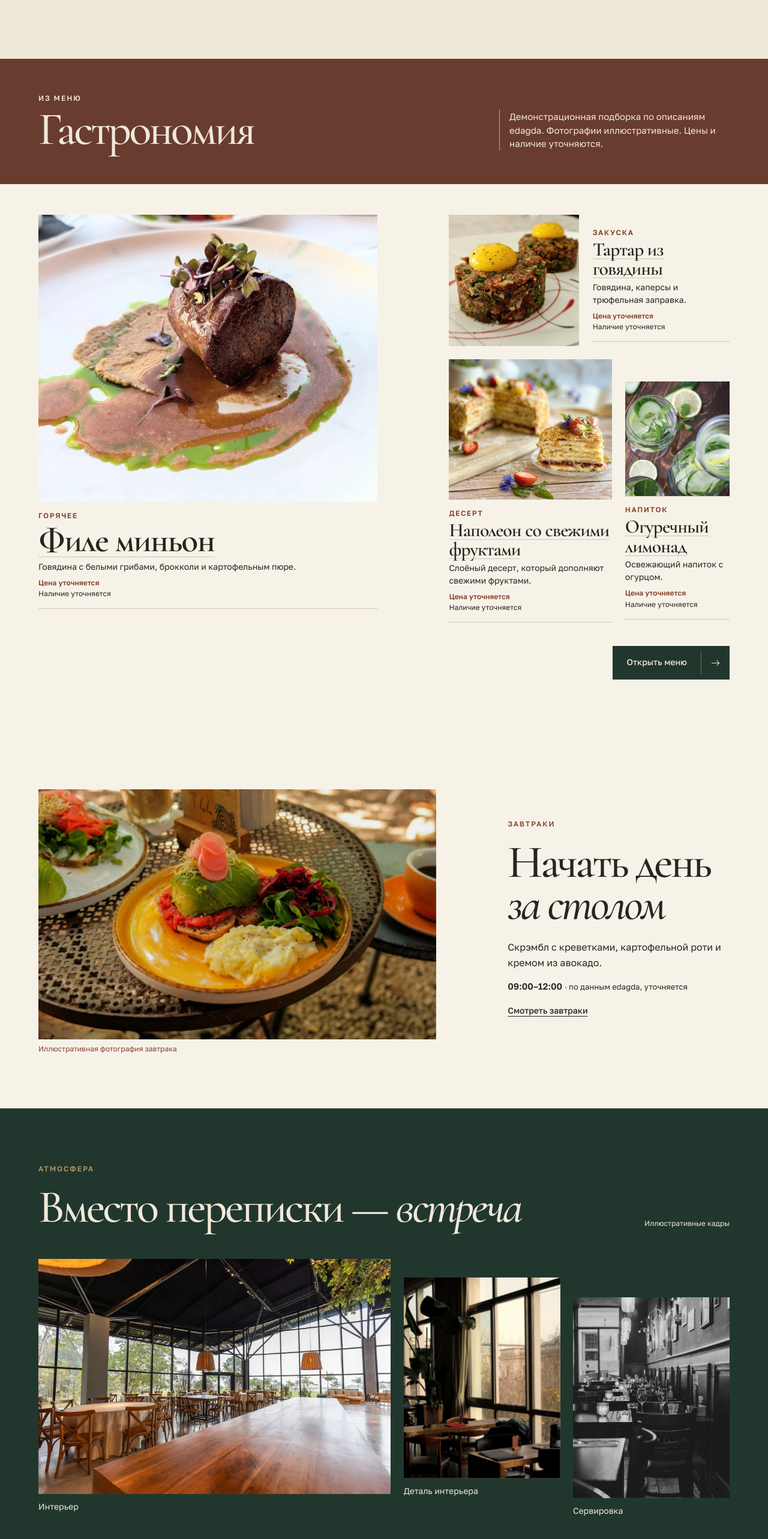
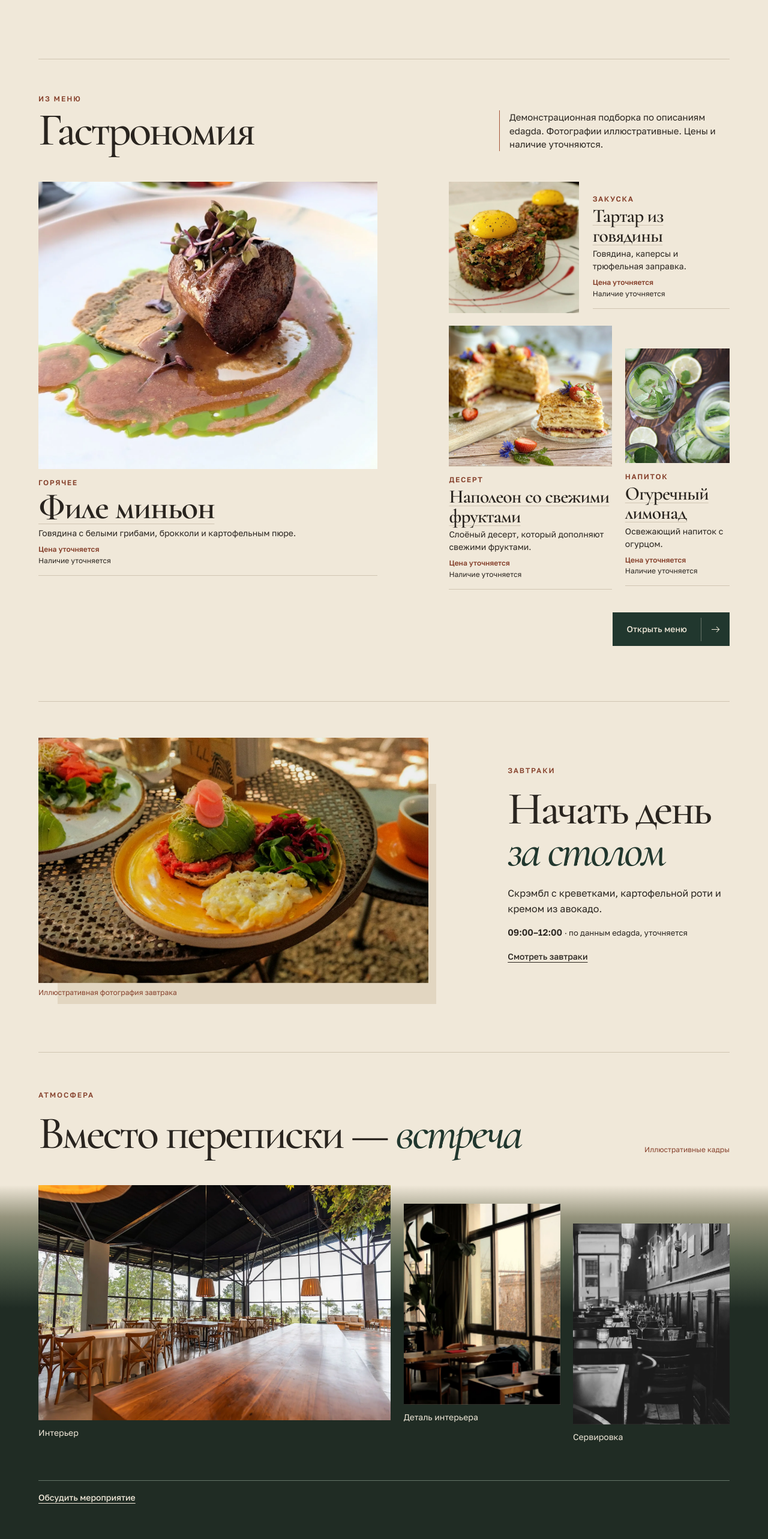
Before and after one commit to genafedorov791-hash/vmesto-keksa, a Next.js app: page /preview/editorial in a window 1280 px wide. Shown: the part 1454-4020 px from the top of the page at 60% size. Built offline with nearby package versions, Linux system fonts and the light colour scheme.

Commit message:
Connect homepage sections through photography and color

```diff
--- a/app/cover.css
+++ b/app/cover.css
@@ -11,7 +11,7 @@
 
 .site-frame--cinema .site-header {
   color: var(--milk);
-  background-color: rgb(23 30 25 / 79%);
+  background-color: rgb(23 30 25 / 73%);
 }
 
 .site-frame--editorial .site-header {
@@ -241,8 +241,9 @@
 
 .hero--cinema h1 {
   font-size: clamp(6.05rem, 11.5vw, 12rem);
-  line-height: 0.74;
-  margin-block: 1.45rem 2rem;
+  line-height: 0.75;
+  letter-spacing: -0.057em;
+  margin-block: 1.4rem 1.9rem;
 }
 
 .hero--cinema h1 span, .hero--cinema h1 em { display: block; }
@@ -250,10 +251,14 @@
 
 .hero--cinema .hero-photo {
   position: absolute;
-  inset: calc(-1 * (var(--header-height) + env(safe-area-inset-top, 0px))) 0 3.45rem;
+  inset: calc(-1 * (var(--header-height) + env(safe-area-inset-top, 0px))) 0 0;
 }
 
-.hero--cinema .hero-photo .photo { height: 100%; background: var(--cover-ink); }
+.hero--cinema .hero-photo .photo {
+  height: 100%;
+  background: var(--cover-ink);
+  mask-image: linear-gradient(180deg, black 0 81%, transparent 100%);
+}
 .hero--cinema .hero-photo img { object-position: 50% 57%; }
 
 /* The veil is localized to the words and controls. The table stays in the clear part of the photograph. */
@@ -276,14 +281,17 @@
 
 .hero--cinema figcaption {
   position: absolute;
-  inset: auto var(--gutter) 0.9rem auto;
+  inset: auto var(--gutter) 4.05rem auto;
   padding: 0.38rem 0.62rem;
   background: var(--cover-ink);
   border-inline-start: 1px solid var(--brass);
 }
 
 .hero--cinema .button--light { color: var(--cover-ink); }
-.hero--cinema .button--light:hover { color: var(--milk); background: var(--cover-ink); }
+.hero--cinema .button--light:hover {
+  background: var(--sand-mat);
+  border-color: var(--sand-mat);
+}
 
 .hero--editorial {
   background: var(--milk);
@@ -429,7 +437,7 @@
 
   .hero--cinema .hero-photo img { object-position: 52% 60%; }
   .hero--cinema figcaption {
-    inset-block: clamp(13rem, 32svh, 17rem) auto;
+    inset-block: calc(var(--header-height) + env(safe-area-inset-top, 0px) + 0.75rem) auto;
     font-size: 0.75rem;
   }
 
--- a/app/globals.css
+++ b/app/globals.css
@@ -9,6 +9,10 @@
   --earth-text: #86412c;
   --line-light: #d0c5b2;
   --line-dark: #647568;
+  --closing-ink: #202c24;
+  --form-surface: #2a382e;
+  --sage-bridge: #96947d;
+  --sand-mat: #e2d6c1;
   --font-display: "Cormorant Garamond", "Times New Roman", serif;
   --font-body: "Golos Text", Arial, sans-serif;
   --gutter: clamp(1.25rem, 5vw, 5rem);
@@ -27,7 +31,7 @@ html {
 body {
   margin: 0;
   color: var(--graphite);
-  background: var(--pine);
+  background: var(--closing-ink);
   font: 400 1rem/1.55 var(--font-body);
   padding-block-end: var(--dock-height);
 }
@@ -249,8 +253,41 @@ figcaption, .picture-note {
   to { transform: translateY(0); }
 }
 
-.introduction, .booking { background: var(--milk); }
-.gastronomy { background: var(--paper); }
+.introduction, .gastronomy, .breakfast, .atmosphere { background: var(--milk); }
+
+.site-frame--cinema .introduction {
+  position: relative;
+  padding-block-start: clamp(1.1rem, 2.15vw, 1.9rem);
+}
+
+.site-frame--cinema .introduction::before {
+  content: "";
+  position: absolute;
+  inset: 0 0 auto;
+  height: clamp(7rem, 10vw, 9rem);
+  background: linear-gradient(180deg, var(--cover-ink), #575e4a 29%, var(--sage-bridge) 56%, var(--sand-mat) 90%, var(--milk));
+  pointer-events: none;
+}
+
+.site-frame--cinema .intro-grid { position: relative; }
+
+.site-frame--cinema .intro-room {
+  grid-area: 1 / 7 / 3 / -1;
+  margin-inline-end: 0;
+}
+
+.site-frame--cinema .intro-room .photo { aspect-ratio: 1.16; }
+
+.site-frame--cinema .intro-detail {
+  grid-area: 1 / 2 / 2 / 5;
+  margin: clamp(1.3rem, 2.5vw, 2.3rem) 0 0;
+  aspect-ratio: 1.56;
+}
+
+.site-frame--cinema .intro-copy {
+  grid-area: 2 / 1 / 3 / 7;
+  align-self: start;
+}
 
 .intro-grid {
   grid-template-rows: auto 1fr;
@@ -276,8 +313,8 @@ figcaption, .picture-note {
 .breakfast-copy h2,
 .booking-copy h2 { margin-block-end: 1.4rem; }
 
-.intro-copy h2 em, .booking-copy h2 em { color: var(--pine); }
-.intro-copy .eyebrow, .breakfast-copy .eyebrow, .booking-copy .eyebrow { color: var(--earth-text); }
+.intro-copy h2 em, .breakfast-copy h2 em { color: var(--pine); }
+.intro-copy .eyebrow, .breakfast-copy .eyebrow { color: var(--earth-text); }
 
 .intro-room {
   grid-area: 1 / 8 / 3 / -1;
@@ -300,26 +337,22 @@ figcaption, .picture-note {
 
 .gastronomy { padding-block-start: 0; }
 
-.gastronomy-band {
-  color: var(--milk);
-  background: #693c30;
-}
-
 .gastronomy-heading {
   display: flex;
   align-items: end;
   justify-content: space-between;
   flex-wrap: wrap;
   gap: 1rem 2rem;
-  padding-block: clamp(2rem, 4.4vw, 3.9rem);
+  border-block-start: 1px solid var(--line-light);
+  padding-block: clamp(1.9rem, 4.4vw, 3.9rem) clamp(1.75rem, 4vw, 3.3rem);
 }
 
-.gastronomy-body { padding-block-start: clamp(1.75rem, 4vw, 3.3rem); }
+.gastronomy-heading .eyebrow { color: var(--earth-text); }
 .gastronomy-heading h2 { margin-block-start: 0.55rem; }
 
 .preview-note {
   max-width: 24rem;
-  border-inline-start: 1px solid #c4a58e;
+  border-inline-start: 1px solid var(--terracotta);
   padding-inline-start: 1rem;
   font-size: 0.9375rem;
   line-height: 1.5;
@@ -432,11 +465,35 @@ figcaption, .picture-note {
 
 .preview-menu__price, .dish-dialog-status { color: var(--earth-text); }
 
-.breakfast { background: var(--paper); }
+.breakfast { padding-block-start: 0; }
 
-.breakfast-grid { align-items: center; }
+.breakfast-grid {
+  position: relative;
+  align-items: center;
+  padding-block-start: clamp(2.1rem, 4.8vw, 4.2rem);
+}
 
-.breakfast-photo { grid-column: 1 / 8; }
+.breakfast-grid::before {
+  content: "";
+  position: absolute;
+  inset: 0 var(--gutter) auto;
+  border-block-start: 1px solid var(--line-light);
+}
+
+.breakfast-photo {
+  position: relative;
+  isolation: isolate;
+  grid-column: 1 / 8;
+  margin-inline-end: 0.85rem;
+}
+
+.breakfast-photo::before {
+  content: "";
+  position: absolute;
+  z-index: -1;
+  inset: clamp(2rem, 6vw, 5.5rem) -0.85rem -0.7rem 2rem;
+  background: var(--sand-mat);
+}
 .breakfast-photo .photo { aspect-ratio: 1.59; }
 .breakfast-photo figcaption { color: var(--earth-text); }
 
@@ -451,21 +508,38 @@ figcaption, .picture-note {
 
 .breakfast-hours span { font-size: 0.8125rem; font-weight: 400; }
 
-.atmosphere, .contacts {
-  background-color: var(--pine);
-  color: var(--milk);
-}
-
-.atmosphere-heading, .contacts-copy { color: var(--milk); }
-.atmosphere-heading .eyebrow, .contacts-copy .eyebrow { color: var(--brass); }
-
 .atmosphere-heading {
   display: flex;
   justify-content: space-between;
   align-items: end;
   flex-wrap: wrap;
   gap: 0.75rem 2rem;
-  margin-block-end: clamp(1.4rem, 4.15vw, 3.2rem);
+  border-block-start: 1px solid var(--line-light);
+  padding-block: clamp(2.1rem, 4.8vw, 4.2rem) clamp(1.4rem, 4.15vw, 3.2rem);
+}
+
+.atmosphere-heading :is(.eyebrow, .picture-note) { color: var(--earth-text); }
+.atmosphere-heading em { color: var(--pine); }
+
+.atmosphere-gallery, .booking, .contacts {
+  background: var(--closing-ink);
+  color: var(--milk);
+}
+
+.atmosphere-gallery {
+  position: relative;
+  isolation: isolate;
+  padding-block-end: clamp(2.75rem, 5vw, 4.5rem);
+}
+
+.atmosphere-gallery::before {
+  content: "";
+  position: absolute;
+  z-index: -1;
+  inset: 0 0 auto;
+  height: clamp(7.5rem, 16vw, 14rem);
+  background: linear-gradient(180deg, var(--milk), var(--sage-bridge) 26%, #56624e 59%, var(--closing-ink));
+  pointer-events: none;
 }
 
 .gallery-grid {
@@ -506,12 +580,27 @@ figcaption, .picture-note {
   border-block-start: 1px solid var(--line-dark);
 }
 
+.booking { padding-block-start: clamp(1.6rem, 4.6vw, 4.3rem); }
+
+.booking-copy .eyebrow, .contacts-copy .eyebrow { color: var(--brass); }
 .booking-grid { align-items: start; }
 .booking-copy { grid-column: 1 / 6; }
 .booking-copy h2 { line-height: 1.02; }
-.booking-form-column { grid-column: 7 / -1; min-width: 0; }
 
-.contacts { padding-block-end: 1.6rem; }
+.booking-form-column {
+  grid-column: 7 / -1;
+  min-width: 0;
+  padding: clamp(1.15rem, 3.1vw, 2.7rem);
+  border-block-start: 1px solid var(--brass);
+  background: var(--form-surface);
+}
+
+.contacts { padding-block: 0 1.6rem; }
+
+.contacts-grid {
+  padding-block-start: clamp(2.7rem, 5.3vw, 4.8rem);
+  border-block-start: 1px solid var(--line-dark);
+}
 
 .contacts-copy { grid-column: 1 / 7; }
 .contacts-copy h2 { max-width: 33rem; }
@@ -686,6 +775,21 @@ figcaption, .picture-note {
     aspect-ratio: 1.1;
   }
 
+  .site-frame--cinema .intro-room {
+    grid-area: 1 / 1 / 2 / -1;
+    margin-inline-end: 2rem;
+  }
+
+  .site-frame--cinema .intro-room .photo { aspect-ratio: 1.25; }
+
+  .site-frame--cinema .intro-detail {
+    grid-area: 1 / 2 / 2 / -1;
+    margin: 0 0 2rem 1.9rem;
+    aspect-ratio: 1.05;
+  }
+
+  .site-frame--cinema .intro-copy { grid-area: 2 / 1 / 3 / -1; }
+
   .gastronomy-heading { align-items: start; }
   .dish-grid { row-gap: 1.55rem; }
   .dish-item:nth-child(1) { grid-area: 1 / 1 / 2 / -1; }
@@ -698,7 +802,8 @@ figcaption, .picture-note {
   .dish-item:nth-child(4) .dish-photo { aspect-ratio: 1.13; }
 
   .breakfast-copy { grid-row: 1; margin-block-end: 0.2rem; }
-  .breakfast-photo { grid-row: 2; }
+  .breakfast-photo { grid-row: 2; margin-inline-end: 0.6rem; }
+  .breakfast-photo::before { inset-inline-end: -0.6rem; }
   .breakfast-photo .photo { aspect-ratio: 1.29; }
 
   .gallery-grid { grid-template-columns: repeat(2, minmax(0, 1fr)); }
--- a/components/public/home-page.tsx
+++ b/components/public/home-page.tsx
@@ -28,16 +28,14 @@ function Introduction() {
 function Gastronomy() {
   return (
     <section id="menu" tabIndex={-1} className="section gastronomy" aria-labelledby="menu-title">
-      <div className="gastronomy-band">
-        <div className="container gastronomy-heading">
+      <div className="container">
+        <div className="gastronomy-heading">
           <div>
             <p className="eyebrow">Из меню</p>
             <h2 id="menu-title">Гастрономия</h2>
           </div>
           <p className="preview-note">Демонстрационная подборка по описаниям edagda. Фотографии иллюстративные. Цены и наличие уточняются.</p>
         </div>
-      </div>
-      <div className="container gastronomy-body">
         <div className="grid dish-grid">
           {featuredPreview.map((dish) => (
             <article className="dish-item" key={dish.id}>
@@ -108,7 +106,7 @@ function Breakfast() {
 
 function Atmosphere() {
   return (
-    <section id="atmosphere" tabIndex={-1} className="section atmosphere" aria-labelledby="atmosphere-title">
+    <section id="atmosphere" tabIndex={-1} className="atmosphere" aria-labelledby="atmosphere-title">
       <div className="container">
         <div className="atmosphere-heading">
           <div>
@@ -117,11 +115,15 @@ function Atmosphere() {
           </div>
           <p className="picture-note">Иллюстративные кадры</p>
         </div>
-        <AtmosphereGallery />
-        <div className="event-link">
-          <PreviewDialog title="Мероприятия" className="text-link" trigger="Обсудить мероприятие">
-            <p>Демонстрационный раздел. Контакты для обсуждения мероприятий появятся после согласования.</p>
-          </PreviewDialog>
+      </div>
+      <div className="atmosphere-gallery">
+        <div className="container">
+          <AtmosphereGallery />
+          <div className="event-link">
+            <PreviewDialog title="Мероприятия" className="text-link" trigger="Обсудить мероприятие">
+              <p>Демонстрационный раздел. Контакты для обсуждения мероприятий появятся после согласования.</p>
+            </PreviewDialog>
+          </div>
         </div>
       </div>
     </section>
```
Also changed, not shown: components/public/booking-form.module.css (+19 -20 lines), 1 other file (tests, documents, lock files or other folders).
